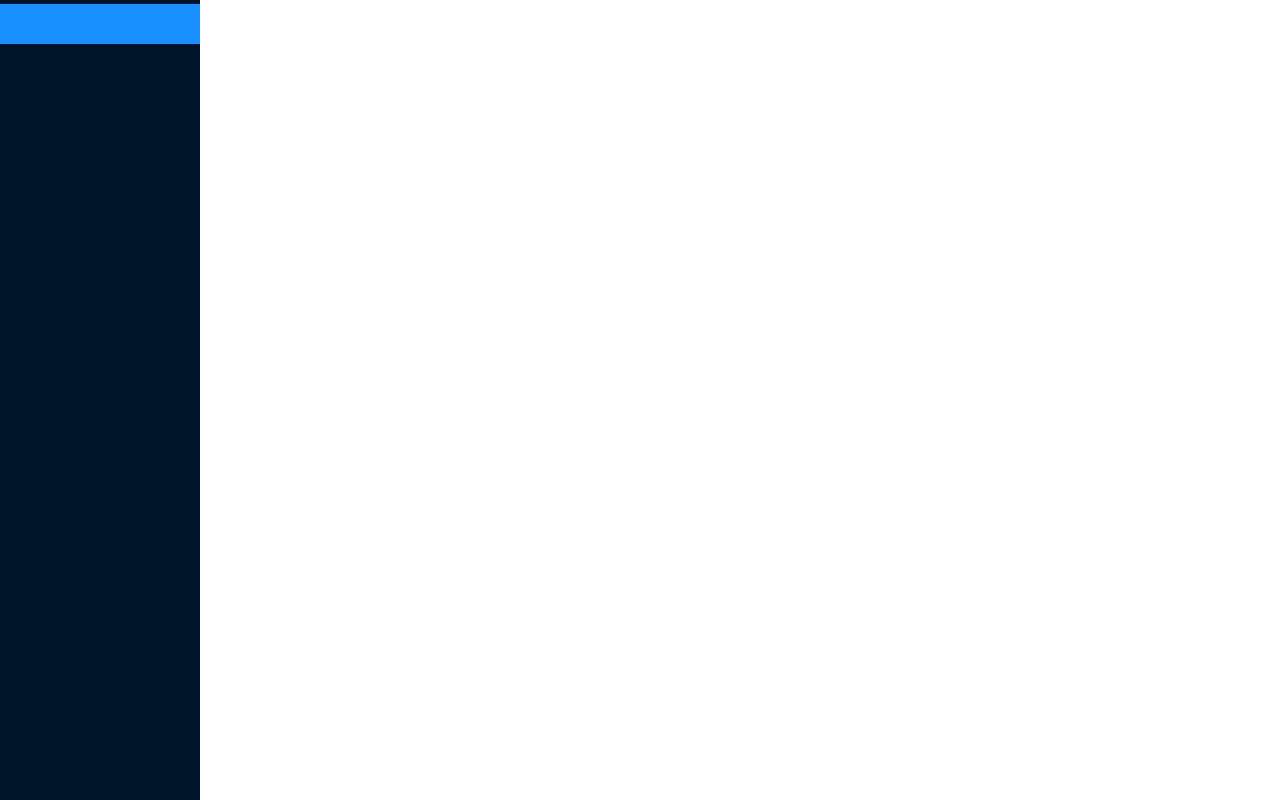
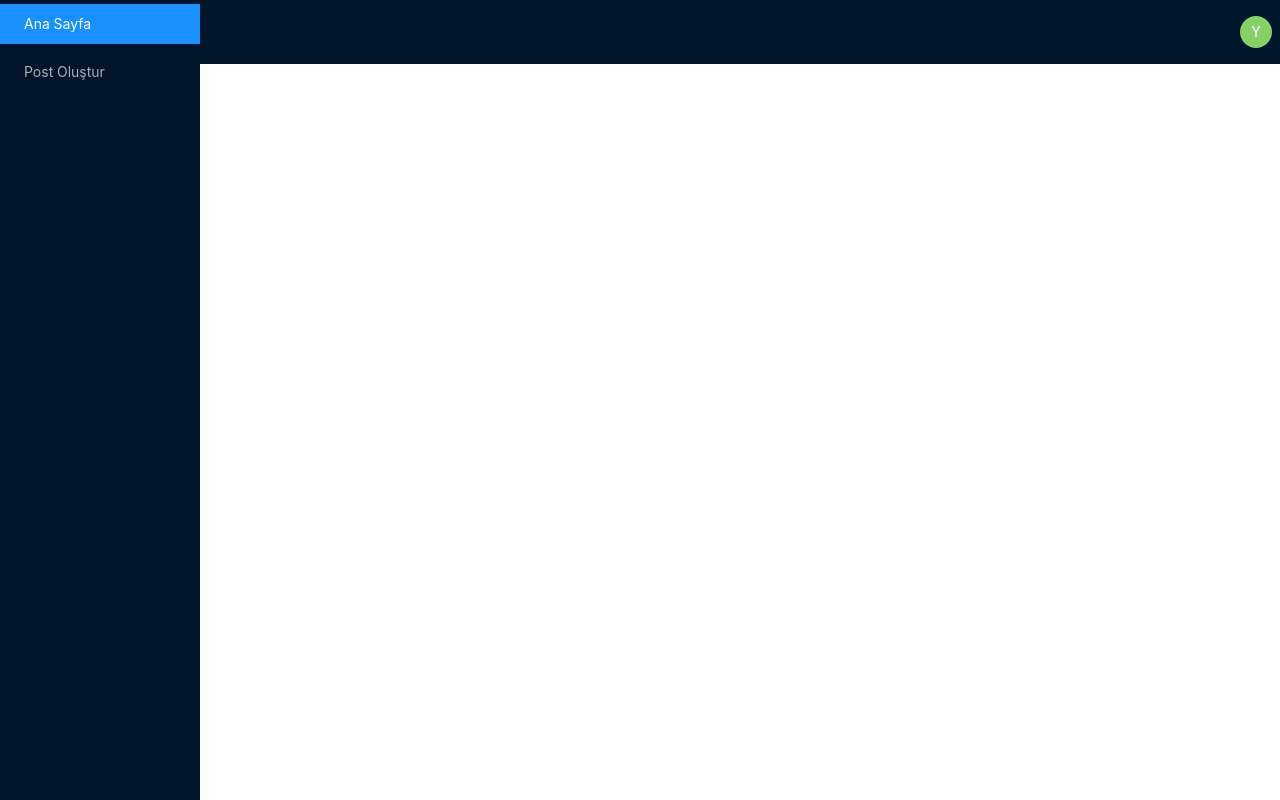
Before and after one commit to cihatsolak/post-blog-reactjs, a React (Create React App) app: page / in a window 1280 px wide. Built offline with nearby package versions, Linux system fonts and the light colour scheme.

Commit message:
Create sidebar component

```diff
--- /dev/null
+++ b/src/components/Header/Header.css
@@ -0,0 +1,10 @@
+.app-header{
+    display: flex !important;
+    align-items: center !important;
+    justify-content: flex-end !important;
+    width: calc(100% - 200px) !important;
+    position: fixed !important;
+    padding: 8px !important;
+    top: 0 !important;
+    right: 0 !important;
+}
--- /dev/null
+++ b/src/components/Header/Header.js
@@ -0,0 +1,18 @@
+import React from 'react'
+import { Avatar, Dropdown, Layout } from "antd";
+import HeaderMenu from './Menu/HeaderMenu'
+import './Header.css'
+
+const Header = () => {
+    return (
+        <Layout.Header className='app-header'>
+            <Dropdown overlay={HeaderMenu} placement='bottomLeft'>
+                <Avatar style={{ background: "#87d068" }}>
+                    Y
+                </Avatar>
+            </Dropdown>
+        </Layout.Header>
+    )
+}
+
+export default Header
--- /dev/null
+++ b/src/components/Header/Menu/HeaderMenu.js
@@ -0,0 +1,14 @@
+import React from 'react'
+import { Menu } from 'antd'
+
+const HeaderMenu = () => {
+    return (
+        <Menu theme='dark'>
+            <Menu.Item key="exit">
+                Çıkış Yap
+            </Menu.Item>
+        </Menu>
+    );
+}
+
+export default HeaderMenu
--- a/src/components/Sidebar/Sidebar.js
+++ b/src/components/Sidebar/Sidebar.js
@@ -9,9 +9,11 @@ const Sidebar = () => {
             <Menu theme="dark" mode="inline" defaultSelectedKeys={["/"]}>
                 <Menu.Item key="/">
                     {/* <Link to="/">Ana Sayfa</Link> */}
+                    Ana Sayfa
                 </Menu.Item>
                 <Menu.Item key="/post/create-post">
                     {/* <Link to="/post/create-post">Post Oluştur</Link> */}
+                    Post Oluştur
                 </Menu.Item>
             </Menu>
         </Layout.Sider>
--- a/src/layout/Main/MainLayout.js
+++ b/src/layout/Main/MainLayout.js
@@ -2,12 +2,14 @@ import React from 'react'
 import PropTypes from 'prop-types'
 import { Layout } from 'antd'
 import Sidebar from '../../components/Sidebar/Sidebar'
+import Header from '../../components/Header/Header'
 
 const MainLayout = ({ children }) => {
     return (
         <Layout>
             <Sidebar />
             <Layout>
+                <Header />
                 {
                     /*Header*/
                     /*Content*/
```
